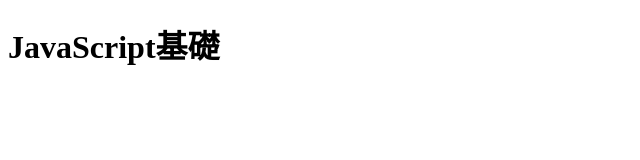
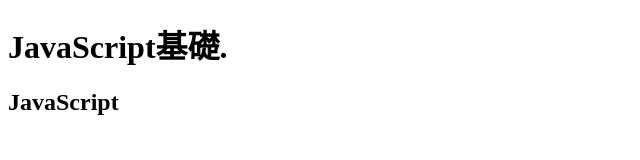
Before and after one commit to Hiroaki06/Test, a plain HTML site: page index.html in a window 1280 px wide. Shown: the whole page, without its empty margins (0-640 px from the left). Drawn offline with Linux system fonts and the light colour scheme.

Commit message:
文字変更
h1を変更。

```diff
--- a/index.html
+++ b/index.html
@@ -9,7 +9,8 @@
 </head>
 
 <body>
-    <h1>JavaScript基礎</h1>
+    <h1>JavaScript基礎.</h1>
+    <h2>JavaScript</h1>
     <script src="main.js"></script>
 </body>
 
```
